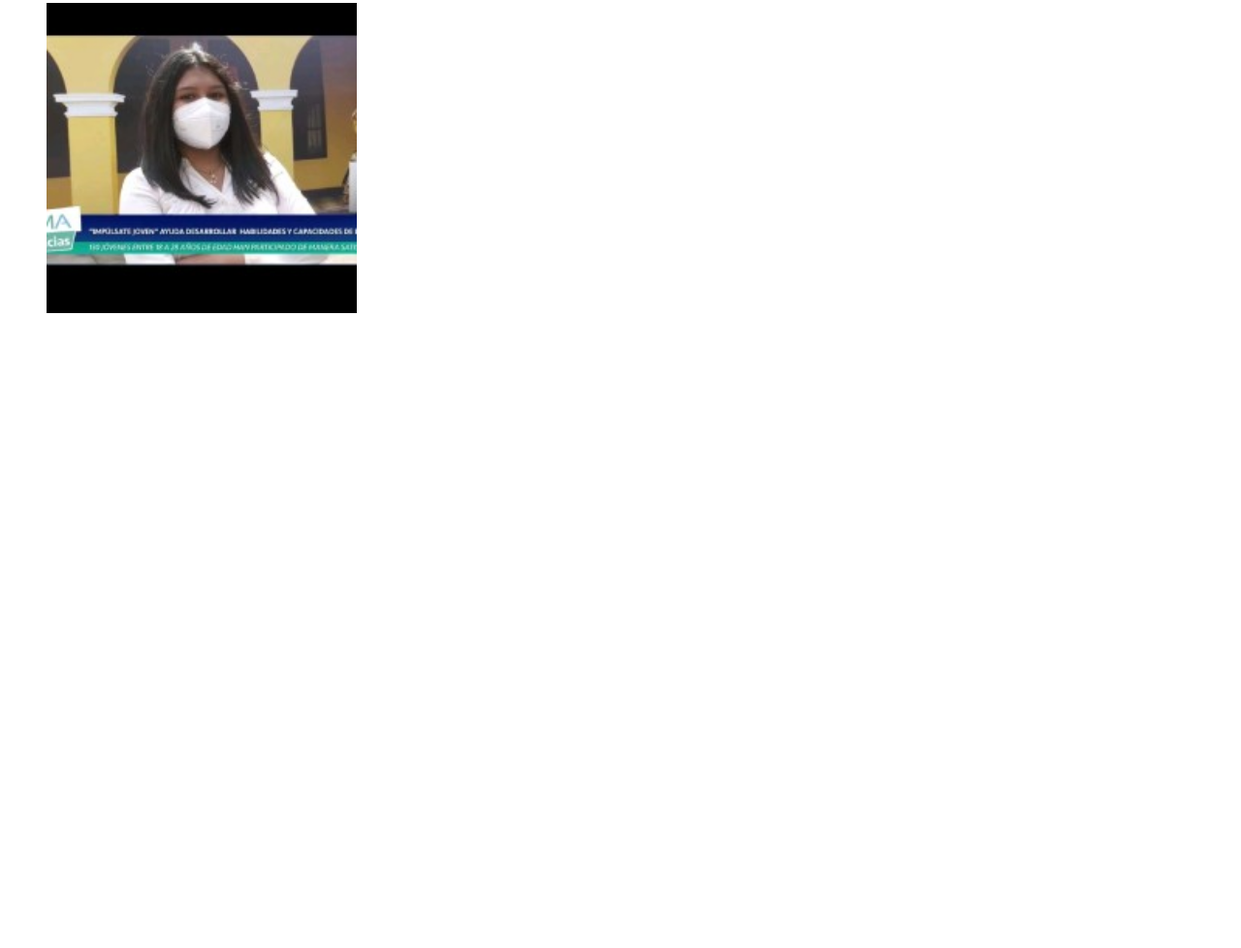
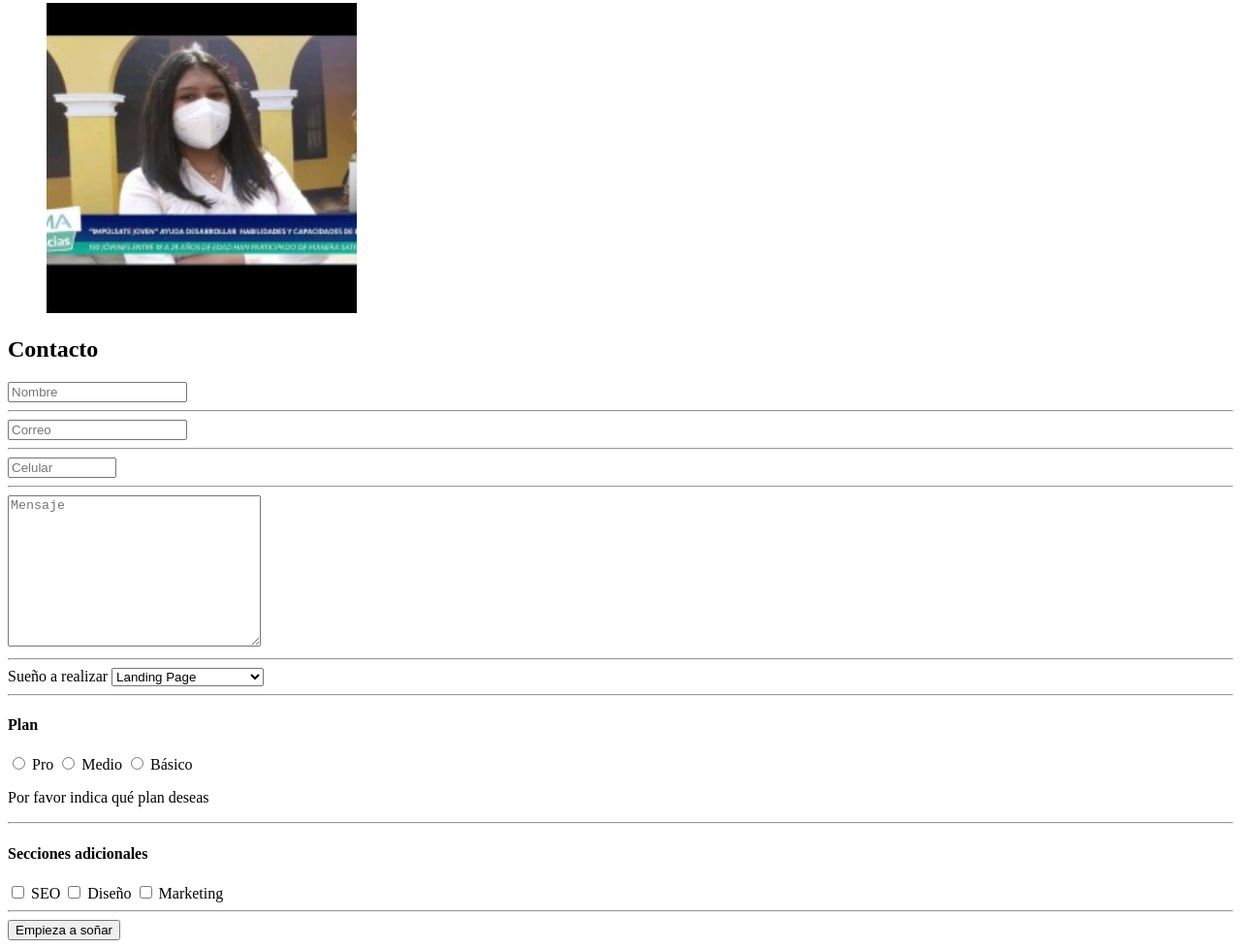
Before and after one commit to YazmindelRosario/Bootcamp, a plain HTML site: page semana-1/pagina personal/index.html in a window 1280 px wide. Shown: the part 317-1295 px from the top of the page at 97% size. Before the commit the page ends 800 px from the top, so only its background shows below. Drawn offline with Linux system fonts and the light colour scheme.

Commit message:
s1.2: Sección de contacto agregado

```diff
--- a/semana-1/pagina personal/index.html
+++ b/semana-1/pagina personal/index.html
@@ -40,6 +40,46 @@
     </figure>
   </article>
 
+  <section>
+    <h2>Contacto</h2>
+    <form action="/">
+      <input type="text" placeholder="Nombre" name="nombre" required />
+      <hr />
+      <input type="email" placeholder="Correo" name="email" required />
+      <hr />
+      <input type="number" id="celular" placeholder="Celular" name="celular" min="900000000" max="999999999"
+        required />
+      <hr />
+      <textarea placeholder="Mensaje" name="mensaje" cols="30" rows="10" required></textarea>
+      <hr />
+      <label for="proyecto">Sueño a realizar</label>
+        <select name="proyecto" id="proyecto" required>
+          <option value="primaria">Landing Page</option>
+          <option value="primaria">Web Page</option>
+          <option value="primaria">e-commerce</option>
+          <option value="inicial">Aplicación empresarial</option>
+        </select>
+        <hr />
+        <h4>Plan</h4>
+        <input type="radio" name="plan" id="pro" value="pro" required />
+        <label for="pro">Pro</label>
+        <input type="radio" name="plan" id="medium" value="medium" required />
+        <label for="medium">Medio</label>
+        <input type="radio" name="plan" id="basic" value="basic" required />
+        <label for="basic">Básico</label>
+        <p>Por favor indica qué plan deseas</p>
+        <hr />
+        <h4>Secciones adicionales</h4>
+        <input type="checkbox" name="upgrade" id="seo" value="seo" />
+        <label for="css">SEO</label>
+        <input type="checkbox" name="upgrade" id="design" value="design" />
+        <label for="javascript">Diseño</label>
+        <input type="checkbox" name="upgrade" id="marketing" value="marketing" />
+        <label for="html">Marketing</label>
+        <hr />
+        <button>Empieza a soñar</button>
+      </form>
+  </section>
 
 
 </main>
```
